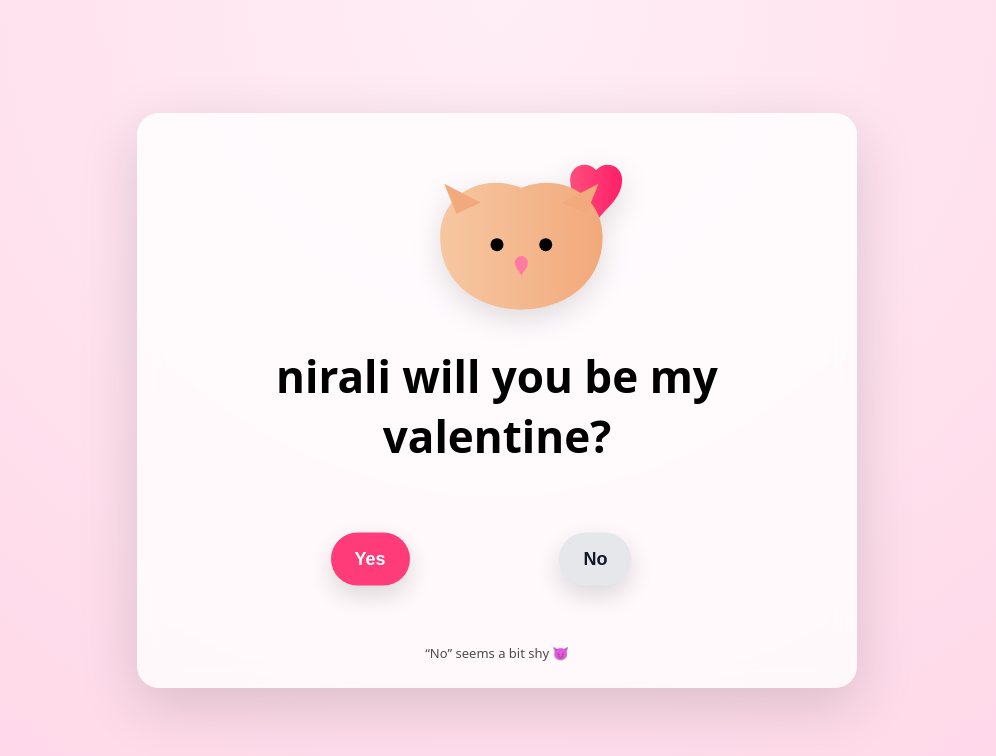
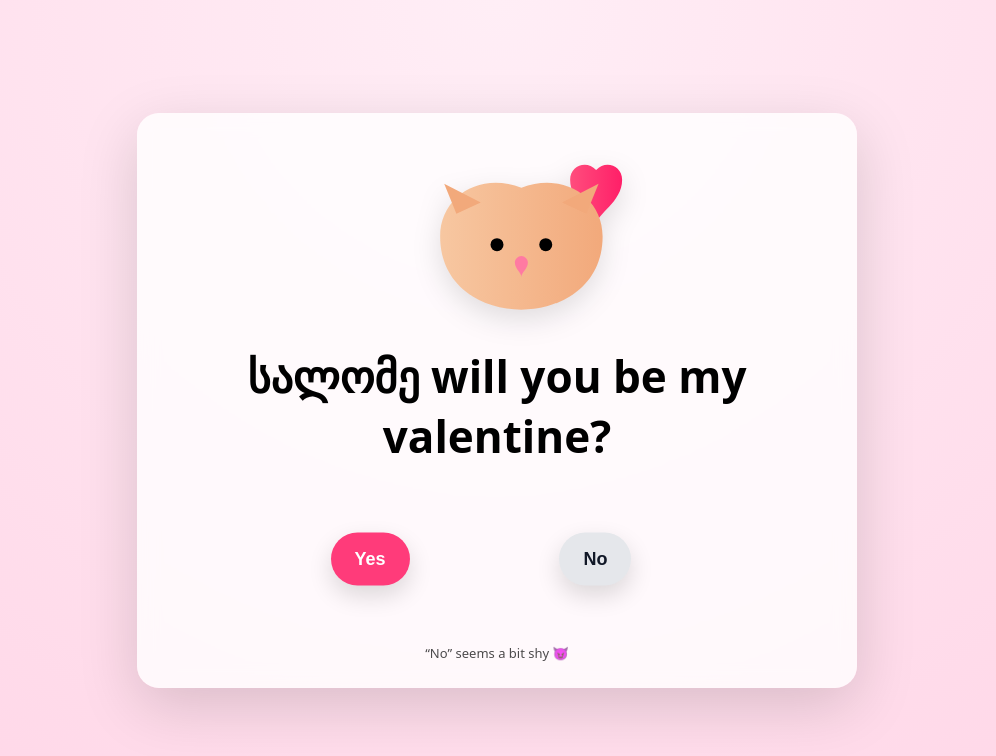
Before and after one commit to devanshulakhani/gio, a plain HTML site: page index.html in a window 1280 px wide. Shown: the whole page, without its empty margins (143-1139 px from the left). Drawn offline with nearby package versions, Linux system fonts and the light colour scheme.

Commit message:
Update index.html

```diff
--- a/index.html
+++ b/index.html
@@ -171,7 +171,7 @@
             fill="#ff7aa2"/>
     </svg>
 
-    <h1>nirali will you be my valentine?</h1>
+    <h1>სალომე will you be my valentine?</h1>
 
     <section class="button-zone" id="zone">
       <button id="yesBtn">Yes</button>
```
